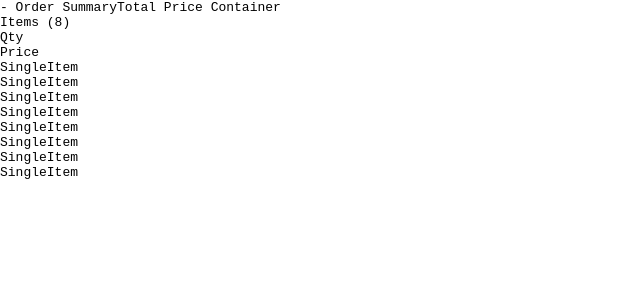
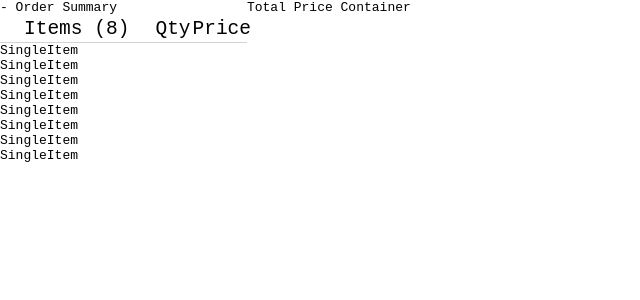
Before and after one commit to Rajdeep310/Hackerearth-Cart, a React (Create React App) app: page / in a window 1280 px wide. Shown: the top 300 px of the page, without its empty margins (0-640 px from the left). Built offline with nearby package versions, Linux system fonts and the light colour scheme.

Commit message:
CSS for Item.js

```diff
--- /dev/null
+++ b/src/Items.css
@@ -0,0 +1,27 @@
+.details{
+    display: flex;
+
+    border-bottom: 0.7px solid lightgray;
+    height: 3.5vh;
+    font-size: 1.5rem;
+
+    flex-direction: col;
+    align-items: center;
+}
+.flex-3{
+    flex: 3;
+    min-width: 50%;
+    display: flex;
+    justify-content: space-between;
+    padding: 1vh;
+    align-items: center;
+    margin: 2vh;
+}
+.flex-1{
+    flex: 1;
+    display: flex;
+    flex-direction: row;
+    align-items: center;
+    justify-content: space-between;
+    min-width:15%;
+}
--- a/src/Items.js
+++ b/src/Items.js
@@ -1,6 +1,9 @@
 import React, { useContext } from 'react'
 import { AppContext } from './Context';
 import SingleItem from './SingleItem';
+
+import './Items.css'
+import './App.css'
 
 function Items() {
     const {newCart } = useContext(AppContext);
```
